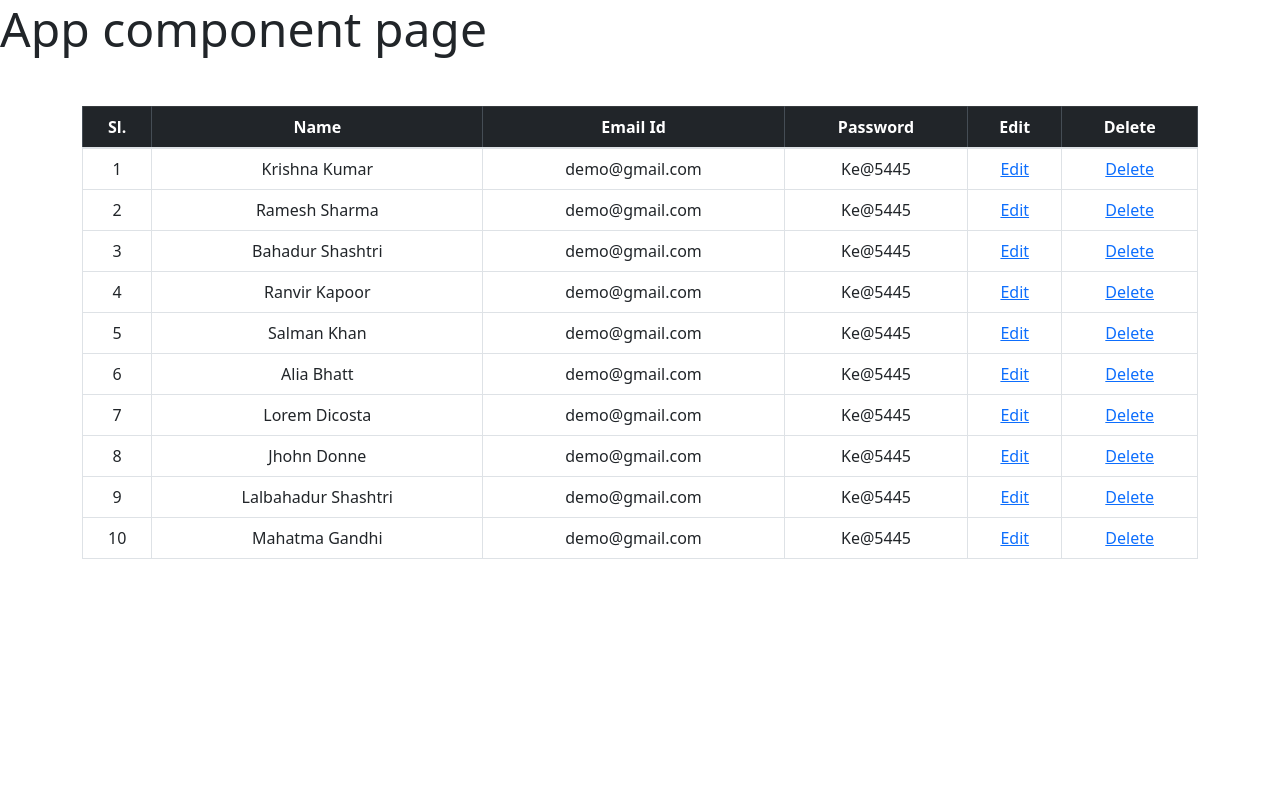
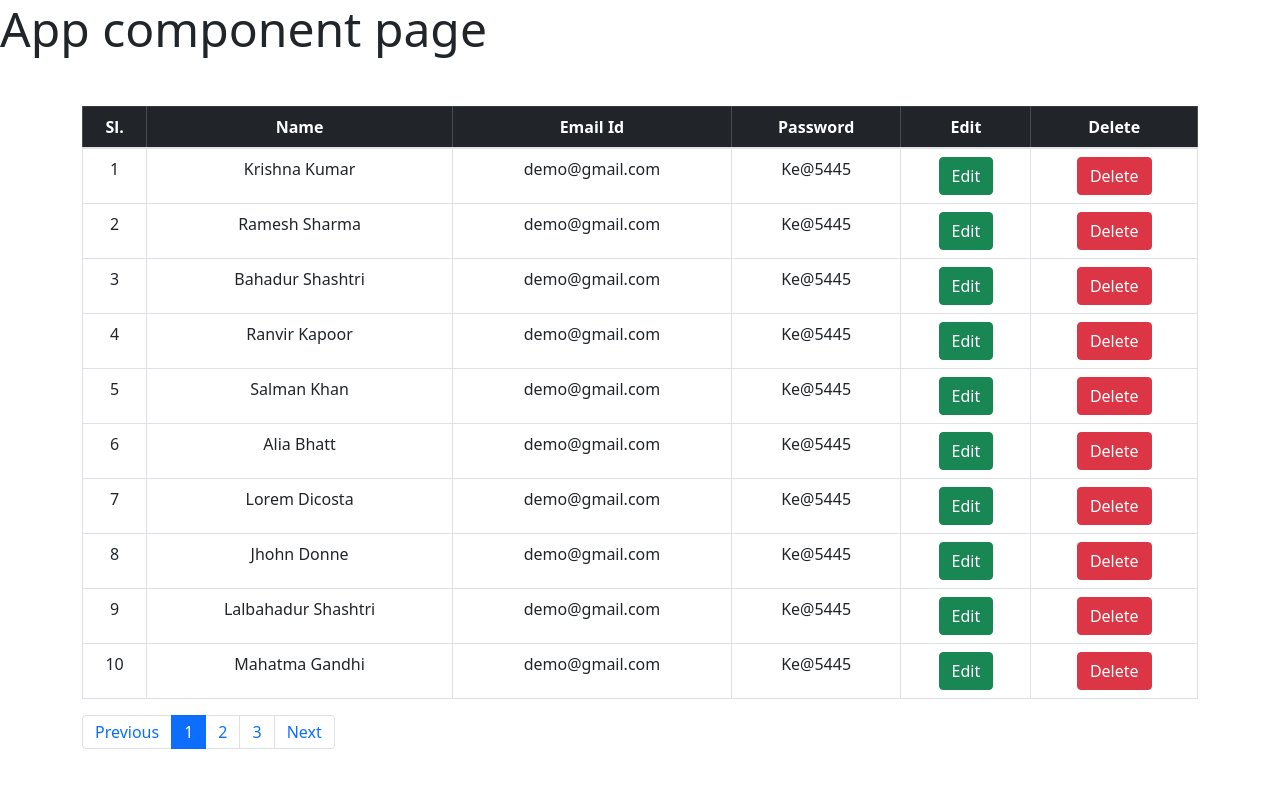
Before and after one commit to imagegrafia/sample-app, an Angular app: page /user-table in a window 1280 px wide. Shown: the top 788 px of the page. Built offline with nearby package versions, Linux system fonts and the light colour scheme.

Commit message:
Add New Componet Register

```diff
--- a/src/app/app-routing.module.ts
+++ b/src/app/app-routing.module.ts
@@ -5,6 +5,7 @@ import { LoginComponent } from './login/login.component';
 import { ShopComponent } from './shop/shop.component';
 import { UserCardComponent } from './user-card/user-card.component';
 import { UserTableComponent } from './user-table/user-table.component';
+import { RegisterComponent } from './register/register.component';
 
 const routes: Routes = [
   {path: 'home',component: HomeComponent},
@@ -12,6 +13,7 @@ const routes: Routes = [
   {path: 'login',component: LoginComponent},
   {path: 'user',component: UserCardComponent},
   {path: 'user-table', component: UserTableComponent},
+  {path: 'register', component: RegisterComponent},
 
 ];
 
--- a/src/app/app.module.ts
+++ b/src/app/app.module.ts
@@ -8,6 +8,7 @@ import { ShopComponent } from './shop/shop.component';
 import { LoginComponent } from './login/login.component';
 import { UserTableComponent } from './user-table/user-table.component';
 import { UserCardComponent } from './user-card/user-card.component';
+import { RegisterComponent } from './register/register.component';
 
 @NgModule({
   declarations: [
@@ -16,7 +17,8 @@ import { UserCardComponent } from './user-card/user-card.component';
     ShopComponent,
     LoginComponent,
     UserTableComponent,
-    UserCardComponent
+    UserCardComponent,
+    RegisterComponent
   ],
   imports: [
     BrowserModule,
--- /dev/null
+++ b/src/app/register/register.component.html
@@ -0,0 +1 @@
+<p>register works!</p>
--- /dev/null
+++ b/src/app/register/register.component.ts
@@ -0,0 +1,15 @@
+import { Component, OnInit } from '@angular/core';
+
+@Component({
+  selector: 'app-register',
+  templateUrl: './register.component.html',
+  styleUrls: ['./register.component.scss']
+})
+export class RegisterComponent implements OnInit {
+
+  constructor() { }
+
+  ngOnInit(): void {
+  }
+
+}
--- a/src/app/user-table/user-table.component.html
+++ b/src/app/user-table/user-table.component.html
@@ -17,10 +17,20 @@
             <td>{{prod?.name }}</td>
             <td>{{prod?.email }}</td>
             <td>{{prod?.pass }}</td>
-            <td><a href="#" class="button">Edit</a></td>
-            <td><a href="#" class="button">Delete</a></td>
+            <td><a class="btn btn-success" href="#" role="button">Edit</a></td>
+            <td><a class="btn btn-danger" href="#" role="button">Delete</a></td>
           </tr>
         </tbody>
-
     </table>
+    <nav aria-label="Page navigation example">
+      <ul class="pagination">
+        <li class="page-item"><a class="page-link" href="#">Previous</a></li>
+        <li class="page-item active" aria-current="page">
+          <a class="page-link" href="#">1</a>
+        </li>
+        <li class="page-item"><a class="page-link" href="#">2</a></li>
+        <li class="page-item"><a class="page-link" href="#">3</a></li>
+        <li class="page-item"><a class="page-link" href="#">Next</a></li>
+      </ul>
+    </nav>
 </div>
```
Also changed, not shown: src/app/register/register.component.scss (added), 1 other file (tests, documents, lock files or other folders).
